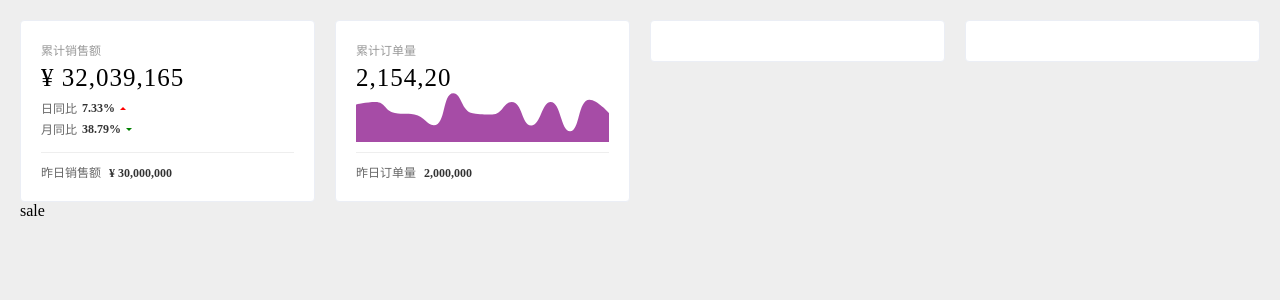
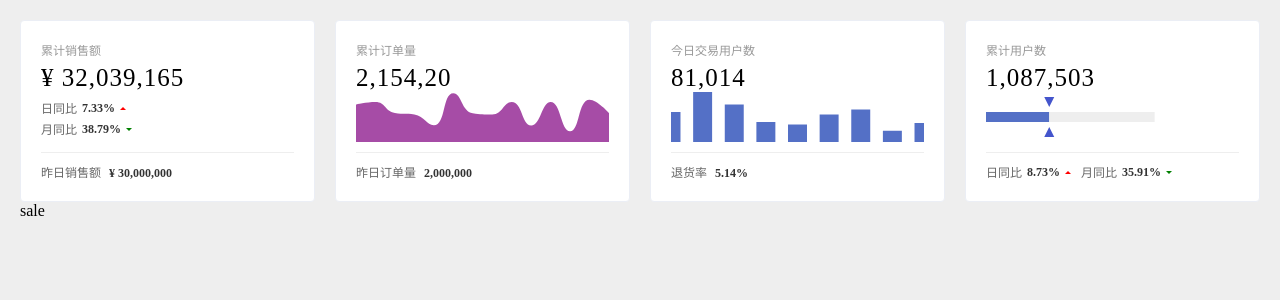
Before and after one commit to RainedX/-, a Vue app: page / in a window 1280 px wide. Shown: the top 300 px of the page. Built offline with nearby package versions, Linux system fonts and the light colour scheme.

Commit message:
feat: 自定义series

```diff
--- a/src/components/TodayUsers/index.vue
+++ b/src/components/TodayUsers/index.vue
@@ -1,14 +1,76 @@
 <template>
-  <div></div>
+  <common-card
+    title="今日交易用户数"
+    value="81,014"
+  >
+    <template>
+      <div
+        class="today-users-chart"
+        ref="today-users-chart"
+      ></div>
+    </template>
+    <template v-slot:footer>
+      <span>退货率 </span>
+      <span class="emphasis">5.14%</span>
+    </template>
+  </common-card>
 </template>
 
 <script>
-import commonCardMixin from '@/mixin/commonCardMixin.js'
+import commonCardMixin from '@/mixin/commonCardMixin.js';
 
 export default {
   data() {
-    return {}
+    return {};
   },
-  mixins: [commonCardMixin]
+  mixins: [commonCardMixin],
+  mounted() {
+    const chartDom = this.$refs['today-users-chart'];
+    const chart = this.$echarts.init(chartDom);
+
+    chart.setOption({
+      tooltip: {
+        trigger: 'axis',
+      },
+      xAxis: {
+        type: 'category',
+        data: [
+          '00:00',
+          '01:00',
+          '02:00',
+          '03:00',
+          '04:00',
+          '05:00',
+          '06:00',
+          '07:00',
+          '08:00',
+        ],
+        show: false,
+        boundaryGap: false,
+      },
+      yAxis: {
+        show: false,
+      },
+      grid: {
+        top: 0,
+        bottom: 0,
+        left: 0,
+        right: 0,
+      },
+      series: [
+        {
+          data: [120, 200, 150, 80, 70, 110, 130, 45, 76],
+          type: 'bar',
+          barWidth: '60%',
+        },
+      ],
+    });
+  },
+};
+</script>
+<style lang="scss" scoped>
+.today-users-chart {
+  width: 100%;
+  height: 100%;
 }
-</script>
+</style>
--- a/src/components/TotalOrders/index.vue
+++ b/src/components/TotalOrders/index.vue
@@ -1,9 +1,7 @@
 <template>
   <common-card title="累计订单量" value="2,154,20">
     <template>
-      <div class="total-orders-chart" ref="total-orders-chart">
-
-      </div>
+      <div class="total-orders-chart" ref="total-orders-chart"></div>
     </template>
     <template v-slot:footer>
       <span>昨日订单量 </span>
@@ -21,39 +19,56 @@ export default {
   },
   mixins: [commonCardMixin],
   mounted() {
-    const chratDom = this.$refs['total-orders-chart'];
-    const chart = this.$echarts.init(chratDom);
+    const chartDom = this.$refs['total-orders-chart'];
+    const chart = this.$echarts.init(chartDom);
     chart.setOption({
       xAxis: {
         type: 'category',
         show: false,
-        boundaryGap: false
+        boundaryGap: false,
       },
       yAxis: {
         show: false,
       },
-      series: [{
+      series: [
+        {
           type: 'line',
-        data: [300, 320, 232, 220, 134, 390, 230, 220, 320, 132, 320, 86, 338, 232],
+          data: [
+            300,
+            320,
+            232,
+            220,
+            134,
+            390,
+            230,
+            220,
+            320,
+            132,
+            320,
+            86,
+            338,
+            232,
+          ],
           areaStyle: {
             color: 'purple',
           },
           lineStyle: {
-          width: 0
+            width: 0,
           },
           itemStyle: {
-          opacity: 0
+            opacity: 0,
           },
-        smooth: true
-      }],
+          smooth: true,
+        },
+      ],
       grid: {
         top: 0,
         bottom: 0,
         left: 0,
-        right: 0
-      }
-    })
-  }
+        right: 0,
+      },
+    });
+  },
 };
 </script>
 <style lang="scss" scoped>
--- a/src/components/TotalUsers/index.vue
+++ b/src/components/TotalUsers/index.vue
@@ -1,14 +1,126 @@
 <template>
-  <div></div>
+  <common-card
+    title="累计用户数"
+    value="1,087,503"
+  >
+    <template>
+      <div class="total-users-chart" ref="total-users-chart"></div>
+    </template>
+    <template v-slot:footer>
+      <div class="total-users-footer">
+        <span>日同比 </span>
+        <span class="emphasis">8.73%</span>
+        <div class="increase" />
+        <span class="month">月同比 </span>
+        <span class="emphasis">35.91%</span>
+        <div class="decrease" />
+      </div>
+    </template>
+  </common-card>
 </template>
 
 <script>
-import commonCardMixin from '@/mixin/commonCardMixin.js'
+import commonCardMixin from '@/mixin/commonCardMixin.js';
 
 export default {
   data() {
-    return {}
+    return {};
   },
-  mixins: [commonCardMixin]
+  mixins: [commonCardMixin],
+  mounted() {
+    const chartDom = this.$refs['total-users-chart'];
+    const chart = this.$echarts.init(chartDom);
+
+    chart.setOption({
+      xAxis: {
+        type: 'value',
+        show: false
+      },
+      yAxis: {
+        type: 'category',
+        show: false
+      },
+      grid: {
+        left: 0,
+        top: 0,
+        bottom: 0,
+        right: 0
+      },
+      series: [
+        {
+          type: 'bar',
+          data: [150],
+          stack: '总量',
+          barWidth: 10
+        },
+        {
+          type: 'bar',
+          stack: '总量',
+          data: [250],
+          itemStyle: {
+            color: '#eee'
+          }
+        },
+        {
+          type: 'custom',
+          stack: '总量',
+          data: [150],
+          renderItem(params, api) {
+            const value = api.value(0)
+            const endPoint = api.coord([value, 0])
+
+            return {
+              type: 'group',
+              position: endPoint,
+              children: [
+                {
+                  type: 'path',
+                  shape: {
+                    d: 'M1024 255.996 511.971 767.909 0 255.996 1024 255.996z',
+                    x: -5,
+                    y: -20,
+                    width: 10,
+                    height: 10,
+                    layout: 'cover'
+                  },
+                  style: {
+                    fill: '#45c'
+                  }
+                },
+                {
+                  type: 'path',
+                  shape: {
+                    d: 'M0 767.909l512.029-511.913L1024 767.909 0 767.909z',
+                    x: -5,
+                    y: 10,
+                    width: 10,
+                    height: 10,
+                    layout: 'cover'
+                  },
+                  style: {
+                    fill: '#45c'
+                  }
+                }
+              ]
+            }
+          }
+        }
+      ]
+    });
+  }
+};
+</script>
+<style lang="scss" scoped>
+.total-users-footer {
+  display: flex;
+  align-items: center;
+
+  .month {
+    margin-left: 10px;
+  }
 }
-</script>
+.total-users-chart {
+  width: 100%;
+  height: 100%;
+}
+</style>
```
Also changed, not shown: .eslintrc.js. Lines whose indentation alone changed are shown as unchanged.
